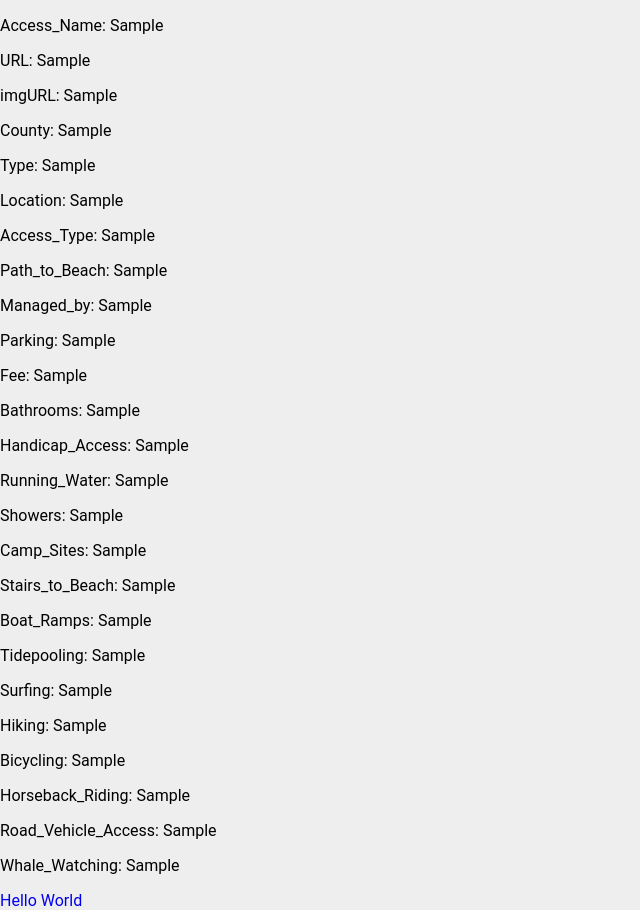
After one commit to YU19993/Final-Project-CS340, a Flask app: template templates/detial.html in a window 1280 px wide. The commit adds this page. Shown: the whole page, without its empty margins (0-640 px from the left). Run offline with Flask 2, Linux system fonts and the light colour scheme; the template is opened without the code that fills it: most values are stand-ins (such as "Sample title", 1, 10 or a date in 2020).

Commit message:
Add detial page without CSS

```diff
--- a/server.py
+++ b/server.py
@@ -26,6 +26,23 @@ def search(indexer, searchTerm, searchColumns):
 			result[2].append(str(line['Type']))
 			result[3].append(str(line['Location']))
 		return result
+
+def searchh(indexer, searchTerm):
+	with indexer.searcher() as searcher:
+		words = ['Access_Name']
+		query = MultifieldParser(words, schema=indexer.schema).parse(searchTerm)
+		results = searcher.search(query)
+		print("\nLength of results: " + str(len(results)) + '\n')
+		result = []
+		scm = ['Access_Name', 'URL', 'imgURL', 'County', 'Type', 'Location', 'Access_Type', 'Path_to_Beach', 'Managed_by']
+		scm = scm + ['Parking', 'Fee', 'Bathrooms', 'Handicap_Access', 'Running_Water', 'Showers', 'Camp_Sites', 'Stairs_to_Beach', 'Boat_Ramps', 'Tidepooling']
+		scm = scm + ['Surfing', 'Hiking', 'Bicycling', 'Horseback_Riding', 'Road_Vehicle_Access', 'Whale_Watching']
+		if(len(results)>0):
+			for x in scm:
+				result.append(results[0][x])
+
+		return result
+
 
 app = Flask(__name__)
 
@@ -59,5 +76,20 @@ def results():
 		print(x)
 	return render_template('results.html', query=query2, results=zip(result[0], result[1], result[2], result[3]))
 
+
+@app.route('/detial/', methods=['GET', 'POST'])
+def detial():
+	if request.method == 'POST':
+		data = request.form
+	else:
+		data = request.args
+	dx = open_dir("indexdir")
+	query = data.get('More_Detial')
+	print("\nMore Detial for: " + str(query)+'\n')
+	result = searchh(dx,str(query))
+	print(result)
+	print("\nThis page privide more detial about the search.\n")
+	return render_template('detial.html', r0=result[0], r1=result[1], r2=result[2], r3=result[3], r4=result[4], r5=result[5], r6=result[6], r7=result[7],r8=result[8], r9=result[9], r10=result[10],r11=result[11], r12=result[12], r13=result[13], r14=result[14], r15=result[15], r16=result[16], r17=result[17], r18=result[18], r19=result[19], r20=result[20], r21=result[21], r22=result[22], r23=result[23],r24=result[24])
+	#return render_template('detial.html')
 if __name__ == '__main__':
 	app.run(debug=True)
--- /dev/null
+++ b/templates/detial.html
@@ -0,0 +1,38 @@
+<!DOCTYPE html>
+<html>
+	<head>
+		<meta charset="UTF-8">
+		<link rel="stylesheet" href= "{{ url_for('static',filename='styles/main.css') }}">
+		<title>Detial</title>
+	</head>
+	<body>
+		<div>
+			<P>Access_Name: {{r0}} </p>
+			<P>URL: {{r1}} </p>
+			<P>imgURL: {{r2}} </p>
+			<P>County: {{r3}}</p>
+			<P>Type: {{r4}}  </p>
+			<P>Location: {{r5}} </p>
+			<P>Access_Type: {{r6}}</p>
+			<P>Path_to_Beach: {{r7}}  </p>
+			<P>Managed_by: {{r8}}  </p>
+			<P>Parking: {{r9}} </p>
+			<P>Fee: {{r10}} </p>
+			<P>Bathrooms: {{r11}}  </p>
+			<P>Handicap_Access: {{r12}}  </p>
+			<P>Running_Water: {{r13}}  </p>
+			<P>Showers: {{r14}}  </p>
+			<P>Camp_Sites: {{r15}} </p>
+			<p>Stairs_to_Beach: {{r16}} </p>
+			<p>Boat_Ramps: {{r17}} </p>
+			<p>Tidepooling: {{r18}} </p>
+			<p>Surfing: {{r19}} </p>
+			<p>Hiking: {{r20}} </p>
+			<p>Bicycling: {{r21}} </p>
+			<p>Horseback_Riding: {{r22}} </p>
+			<p>Road_Vehicle_Access: {{r23}} </p>
+			<p>Whale_Watching: {{r24}} </p>
+		</div>
+		<a href="/my-link/">Hello World</a>
+	</body>
+</html>
```
Also changed, not shown: data_index.py (+20 -3 lines), templates/results.html (+8 -3 lines), 3 other files.
